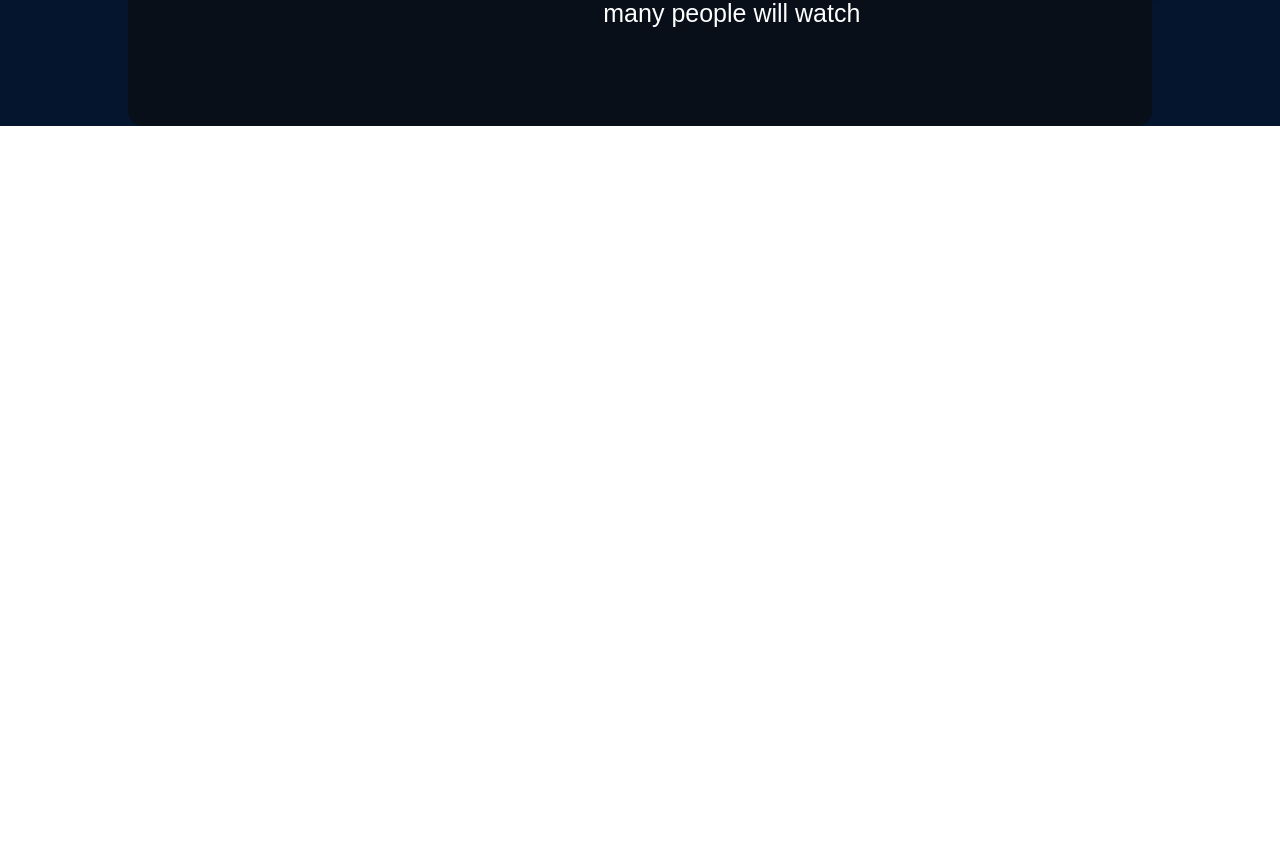
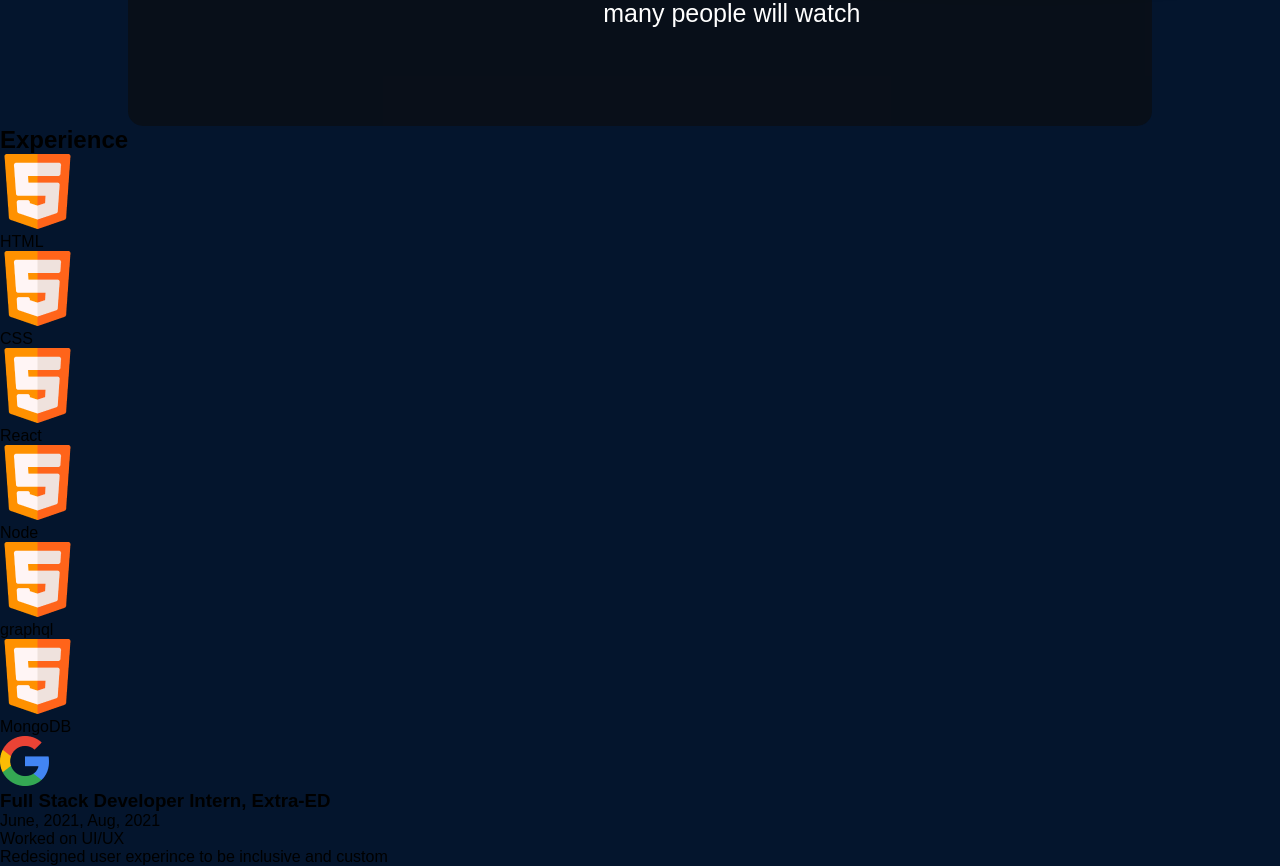
Before and after one commit to Jamesmed1999/portfolio-site, a React (Vite) app: page / in a window 1280 px wide. Shown: the part 1268-2134 px from the top of the page. Before the commit the page ends 1394 px from the top, so only its background shows below. Built offline with nearby package versions, Linux system fonts and the light colour scheme.

Commit message:
add experience section

```diff
--- a/src/App.jsx
+++ b/src/App.jsx
@@ -3,6 +3,7 @@ import styles from "./App.module.css"
 import { Navbar } from "./components/Navbar"
 import { Hero } from "./components/hero"
 import { About } from "./components/About"
+import { Experience } from "./components/experience"
 
 
 function App() {
@@ -13,6 +14,7 @@ function App() {
       <Navbar />
       <Hero />
       <About />
+      <Experience />
       </div>
     </>
   )
--- /dev/null
+++ b/src/components/Experience.jsx
@@ -0,0 +1,49 @@
+import React  from "react";
+import styles from "./Experience.module.css"
+import { getimageUrl } from "../utils";
+import skills from "../data/skills.json"
+import history from "../data/history.json"
+
+export const Experience = () => {
+return <section className={styles.container} id="experience">
+    <h2 className={styles.title}> Experience</h2>
+    <div className={styles.content}>
+        <div className={styles.skills}>
+            {
+            skills.map((skill, id) => {
+                return <div key={id} className={styles.skill}>
+                <div className={styles.skillImageContainer}>
+                    <img src={getimageUrl(skill.imageSrc)} alt={skill.title}/>
+                </div>
+                <p>{skill.title}</p>
+                </div>
+
+            })
+            }</div>
+
+        <ul className={styles.history}>
+            {
+            history.map((historyItem, id) => {
+                return <li key={id} className={styles.historyItem}>
+                    <img src={getimageUrl(historyItem.imageSrc)} alt={`${historyItem.organisation} logo`}
+                    />
+                    <div className={styles.historyItemDetails}>
+                        <h3> {`${historyItem.role}, ${historyItem.organisation}`}</h3>
+                        <p>{`${historyItem.startDate}, ${historyItem.endDate}`}</p>
+                        <ul>{historyItem.experiences.map((experience, id) => {
+                            return <li key={id}>{experience}</li>
+
+                        })
+                        }</ul>
+                    </div>
+                </li>
+
+
+
+            })
+        }
+        </ul>
+    </div>
+
+</section>
+}
--- /dev/null
+++ b/src/components/Experience.module.css
@@ -0,0 +1 @@
+@import "../vars.css";
--- /dev/null
+++ b/src/data/history.json
@@ -0,0 +1,10 @@
+[
+    {
+        "role": "Full Stack Developer Intern",
+        "organisation": "Extra-ED",
+        "startDate": "June, 2021",
+        "endDate": "Aug, 2021",
+        "experiences": ["Worked on UI/UX", "Redesigned user experince to be inclusive and custom"],
+        "imageSrc": "experience/exp2.png"
+    }
+]
--- /dev/null
+++ b/src/data/skills.json
@@ -0,0 +1,26 @@
+[
+    {
+        "title": "HTML",
+        "imageSrc": "experience/exp1.png"
+    },
+    {
+        "title": "CSS",
+        "imageSrc": "experience/exp1.png"
+    },
+    {
+        "title": "React",
+        "imageSrc": "experience/exp1.png"
+    },
+    {
+        "title": "Node",
+        "imageSrc": "experience/exp1.png"
+    },
+    {
+        "title": "graphql",
+        "imageSrc": "experience/exp1.png"
+    },
+    {
+        "title": "MongoDB",
+        "imageSrc": "experience/exp1.png"
+    }
+]
```
Also changed, not shown: assets/experience/exp1.png (added), assets/experience/exp2.png (added).
